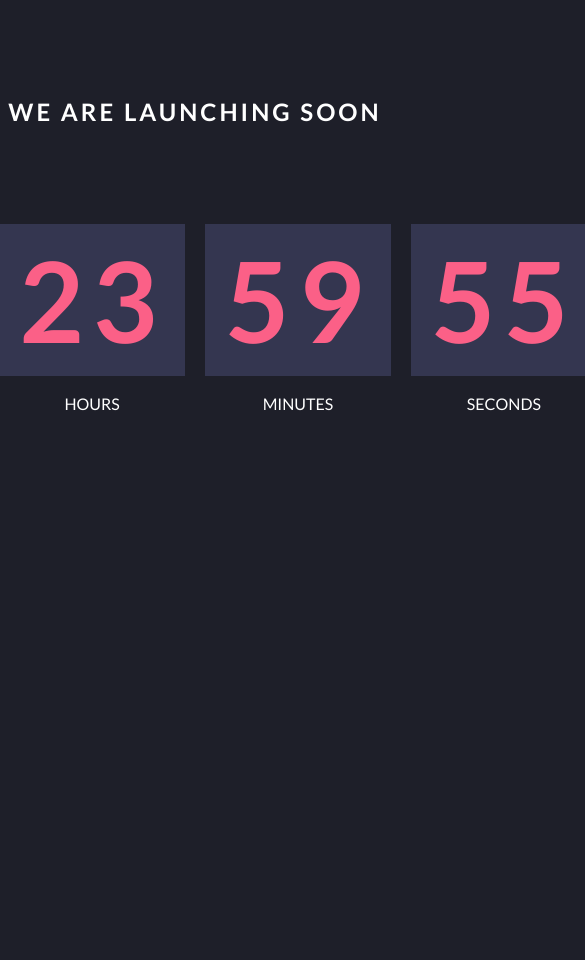
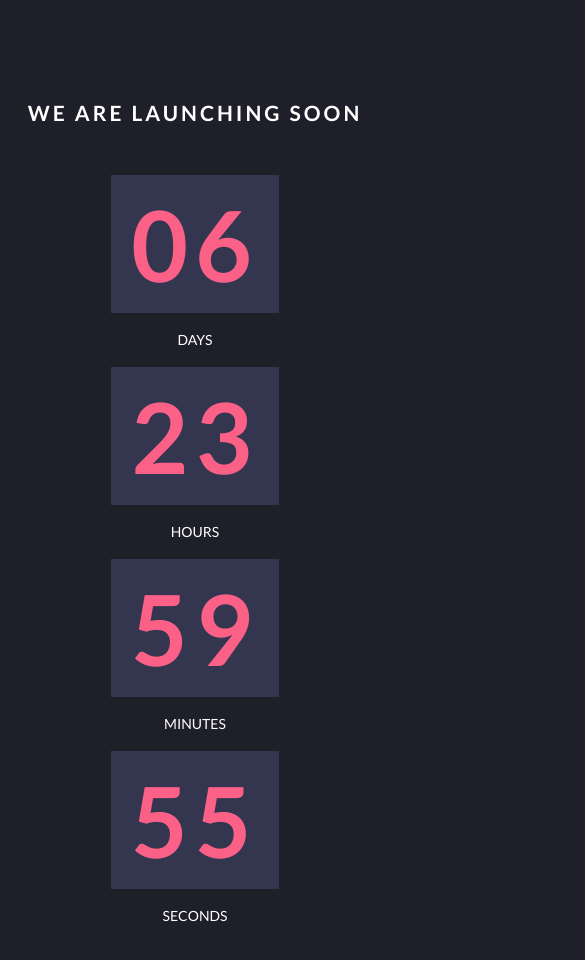
Before and after one commit to colomfernando/launch-countdown-demo, a React (Create React App) app: page / in a window 390 px wide. Shown: the top 960 px of the page, 585 px wide, since content can reach past the window. Before the commit the page ends 844 px from the top, so only its background shows below. Built offline with nearby package versions, Linux system fonts and the light colour scheme.

Commit message:
style: :lipstick: responsive
change styles for mobile size

```diff
--- a/src/components/Counter/styles.ts
+++ b/src/components/Counter/styles.ts
@@ -1,19 +1,29 @@
 import CounterCard from 'components/CounterCard';
 import styled from 'styled-components';
+import breakpoints from 'theme/breakpoints';
 
 const Wrapper = styled.div`
   display: flex;
+  flex-flow: column nowrap;
   justify-content: center;
   align-items: center;
-  margin-top: 100px;
+  margin-top: 50px;
   width: 100%;
   max-width: 900px;
+  ${breakpoints.md`
+		flex-direction: row;
+		margin-top: 100px;
+	`}
 `;
 
 const Value = styled(CounterCard)`
+  margin-bottom: 20px;
+  ${breakpoints.md`
+			margin-bottom: initial;
   :not(:last-child) {
     margin-right: 20px;
   }
+`}
 `;
 
 export default { Wrapper, Value };
--- a/src/components/Title/styles.ts
+++ b/src/components/Title/styles.ts
@@ -4,6 +4,8 @@ import palette from 'theme/palette';
 const Title = styled.h2`
   color: ${palette.common.white};
   letter-spacing: 3px;
+  line-height: 1.8rem;
+  text-align: center;
 `;
 
 export default { Title };
--- a/src/theme/GlobalStyles.ts
+++ b/src/theme/GlobalStyles.ts
@@ -13,7 +13,7 @@ html {
   line-height: 1; /* 1 */
   -webkit-text-size-adjust: 100%; /* 2 */
 	box-sizing: border-box;
-	font-size: 16px;
+	font-size: 14px;
 	font-family: 'Lato', sans-serif;
 }
 *, *:before, *:after {
```
